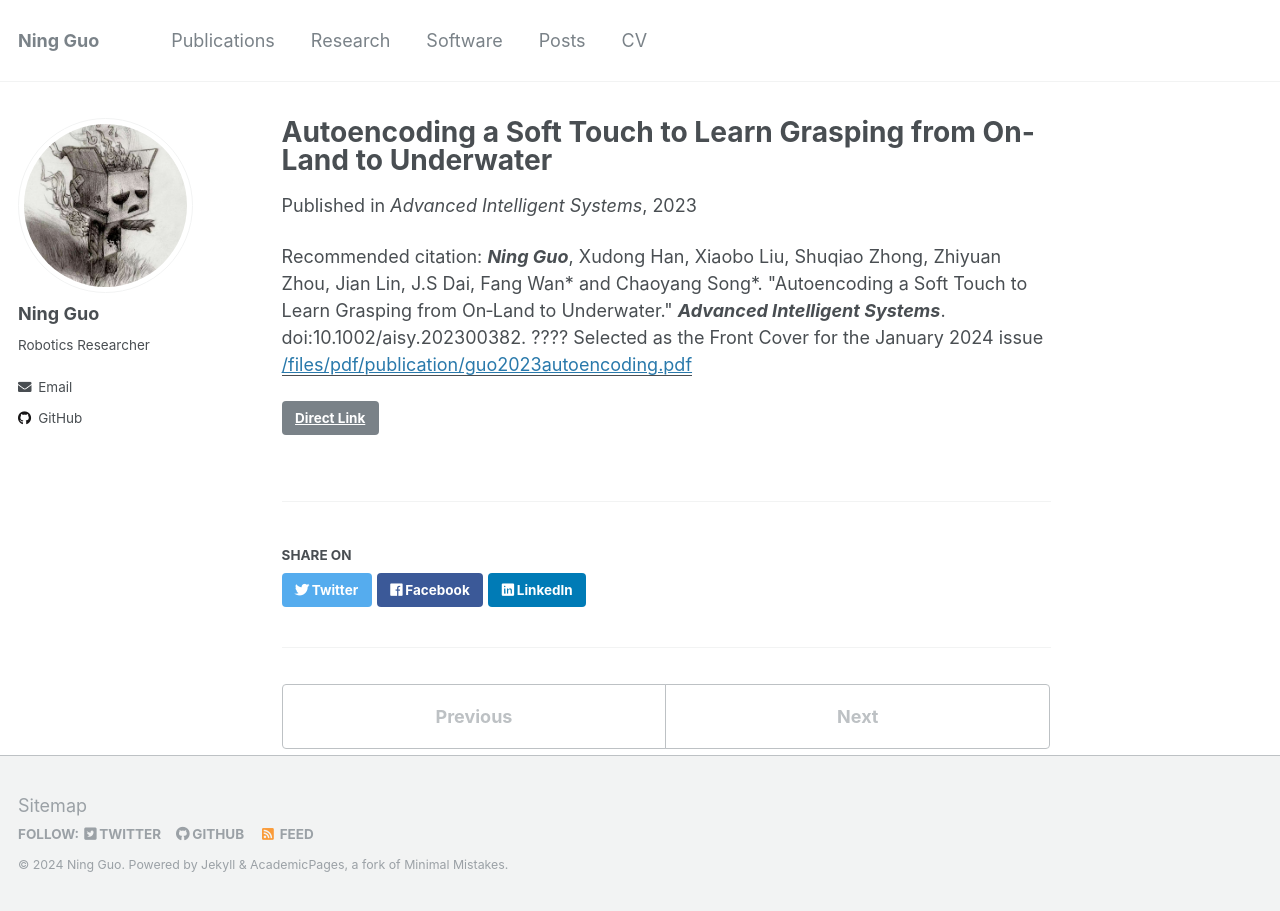
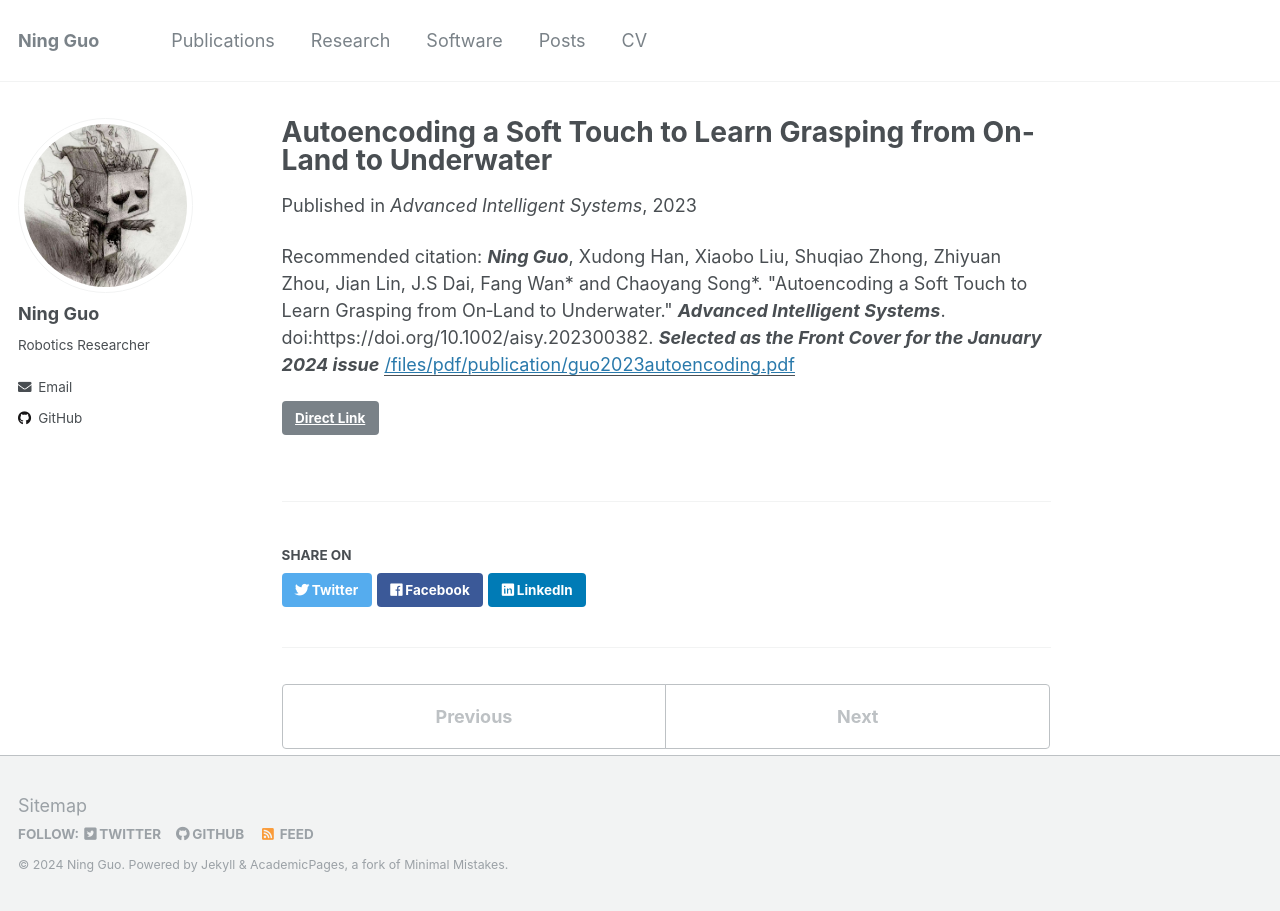
Before and after one commit to Gabriel-Ning/gabriel-ning.github.io, a Jekyll site: the page built from _publications/guo2023autoencoding.md, in a window 1280 px wide. Built offline with Jekyll 4.4.1, drawn with Linux system fonts in a browser that asks for light colours.

Commit message:
update publications

```diff
--- a/_publications/guo2023autoencoding.md
+++ b/_publications/guo2023autoencoding.md
@@ -6,16 +6,6 @@ date: 2023-10-22
 venue: 'Advanced Intelligent Systems'
 paperurl: '/files/pdf/publication/guo2023autoencoding.pdf'
 link: 'https://onlinelibrary.wiley.com/doi/full/10.1002/aisy.202300382'
-#code: 'https://doi.org/10.7910/DVN/VUY8UI'
 github: 'https://github.com/bionicdl-sustech/AmphibiousSoftFinger'
-citation: '<b><i>Ning Guo</i></b>, Xudong Han, Xiaobo Liu, Shuqiao Zhong, Zhiyuan Zhou, Jian Lin, J.S Dai, Fang Wan* and Chaoyang Song*. &quot;Autoencoding a Soft Touch to Learn Grasping from On‐Land to Underwater.&quot; <b><i>Advanced Intelligent Systems</i></b>.
-
-doi:10.1002/aisy.202300382.
-
-
-????
-
-
-Selected as the Front Cover for the January 2024 issue'
-# excerpt:
+citation: '<b><i>Ning Guo</i></b>, Xudong Han, Xiaobo Liu, Shuqiao Zhong, Zhiyuan Zhou, Jian Lin, J.S Dai, Fang Wan* and Chaoyang Song*. &quot;Autoencoding a Soft Touch to Learn Grasping from On‐Land to Underwater.&quot; <b><i>Advanced Intelligent Systems</i></b>. doi:https://doi.org/10.1002/aisy.202300382. <b><i>Selected as the Front Cover for the January 2024 issue</i></b>'
 ---
```
Also changed, not shown: _publications/guo2024reconstructing.md (+1 -2 lines), _publications/wan2021visual.md (+1 -1 lines), Gemfile.lock (added), 1 other file.
